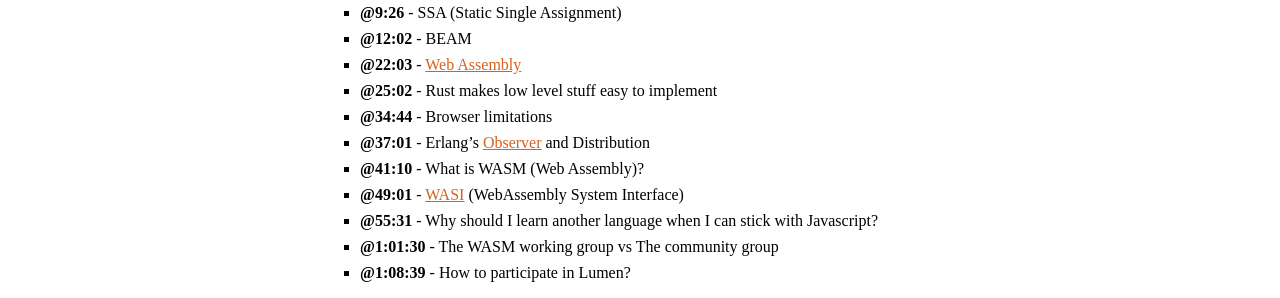
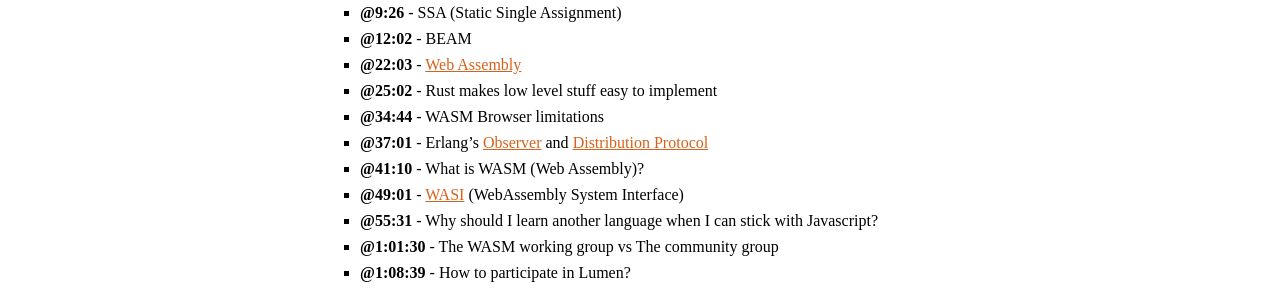
Before and after one commit to rustacean-station/rustacean-station.org, a Jekyll site: the page built from _episodes/054-paul-schoenfelder.md, in a window 1280 px wide. Shown: the part 966-1264 px from the top of the page. Built offline with Jekyll 4.4.1, drawn with Linux system fonts in a browser that asks for light colours.

Commit message:
minor edits

```diff
--- a/_episodes/054-paul-schoenfelder.md
+++ b/_episodes/054-paul-schoenfelder.md
@@ -20,14 +20,14 @@
 
 ## Timestamps
 
-- [@0:27] -	Paul's Bio and Lumen
-- [@4:30] -	Lumen can only compile [Erlang](https://www.erlang.org/)
+- [@0:27] - Paul's Bio and Lumen
+- [@4:30] - Lumen can only compile [Erlang](https://www.erlang.org/)
 - [@9:26] - SSA (Static Single Assignment)
 - [@12:02] - BEAM
 - [@22:03] - [Web Assembly](https://webassembly.org/)
 - [@25:02] - Rust makes low level stuff easy to implement
-- [@34:44] - Browser limitations
-- [@37:01] - Erlang's [Observer](https://www.erlang.org/doc/apps/observer/observer_ug.html) and Distribution
+- [@34:44] - WASM Browser limitations
+- [@37:01] - Erlang's [Observer](https://www.erlang.org/doc/apps/observer/observer_ug.html) and [Distribution Protocol](https://www.erlang.org/doc/apps/erts/erl_dist_protocol.html)
 - [@41:10] - What is WASM (Web Assembly)?
 - [@49:01] - [WASI](https://wasi.dev/) (WebAssembly System Interface)
 - [@55:31] - Why should I learn another language when I can stick with Javascript?
```
